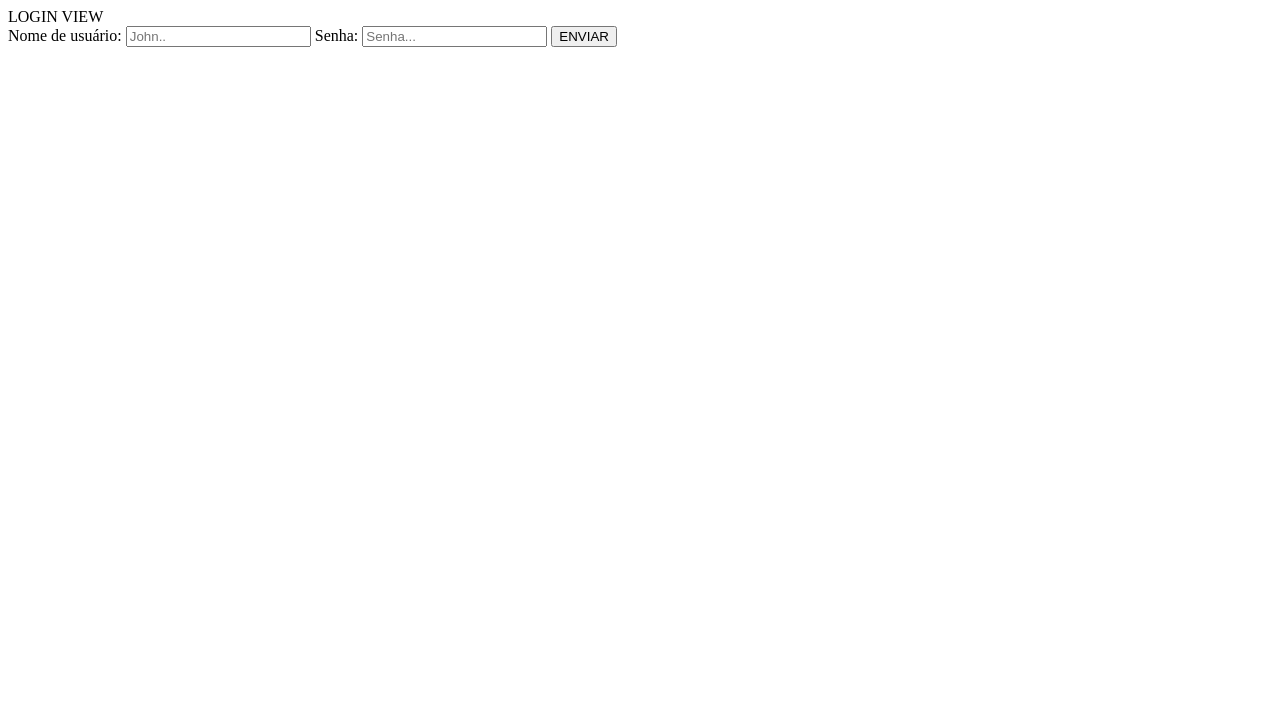
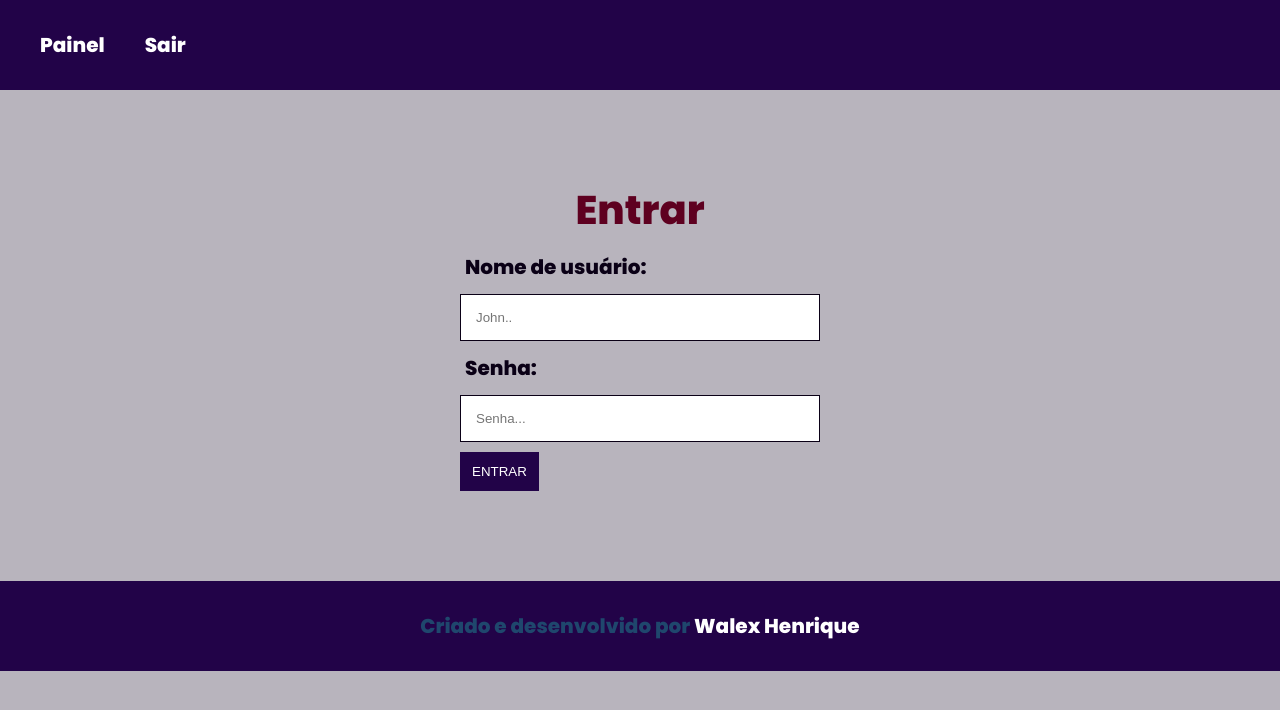
Before and after one commit to walexhenrique/lista-de-tarefas-cbv, a Django app: page / in a window 1280 px wide. Shown: the top 710 px of the page. Run offline with Django 4.2, Linux system fonts and the light colour scheme.

Commit message:
Create first layout html and css

```diff
--- /dev/null
+++ b/list/accounts/static/accounts/css/styles.css
@@ -0,0 +1,117 @@
+:root {
+    --color-background: #B8B4BD;
+    --color-menu: #220348;
+    --color-font-secundary: #1F476D;
+    --color-font-terciary: #5E0020;
+    --color-white: #fff;
+    --color-font-primary: #0A0016;
+}
+
+* {
+    margin: 0;
+    padding: 0;
+    box-sizing: border-box;
+}
+
+html {
+    font-size: 62.5%;
+    background: var(--color-background);
+    font-family: 'Poppins', sans-serif;
+}
+
+.container {
+    max-width: 128rem;
+    margin: 0 auto;
+}
+
+header {
+    background: var(--color-menu);
+    font-size: 2rem;
+}
+
+.menu {
+    padding: 2rem;
+}
+
+.menu ul {
+    list-style: none;
+    display: flex;
+}
+
+.menu ul li a {
+    padding: 1rem;
+    display: block;
+    text-decoration: none;
+    color: var(--color-white);
+    margin: 0 1rem;
+}
+.menu ul li a:hover {
+    color: var(--color-font-secundary);
+}
+/* content-form */
+.content {
+    margin: 4rem 0;
+    display: flex;
+    justify-content: center;
+}
+
+.content-form {
+    padding: 5rem 2rem;
+    font-size: 2rem;
+    min-width: 40rem;
+}
+
+.content-form h1{
+    font-size: 4rem;
+    text-align: center;
+    color: var(--color-font-terciary);
+}
+
+.content-form form label {
+    display: block;
+    color: var(--color-font-primary);
+    margin: 1.2rem 0.5rem;
+}
+
+.content-form form input {
+    display: block;
+    width: 100%;
+    padding: 1.5rem;
+    border: 1px solid var(--color-font-primary);
+}
+
+.send {
+    margin-top: 1rem;
+    background: var(--color-menu);
+    color: var(--color-white);
+    display: block;
+    padding: 1.2rem;
+    border: 0;
+    transition: all 300ms ease-in-out;
+}
+
+.send:hover {
+    cursor: pointer;
+    background-color: var(--color-font-secundary);
+}
+/* footer */
+
+footer {
+    background: var(--color-menu);
+    color: var(--color-font-secundary);
+    text-align: center;
+}
+
+footer a {
+    text-decoration: none;
+    color: var(--color-white);
+}
+
+footer h3 {
+    padding: 3rem;
+    font-size: 2rem;
+}
+
+footer a:hover {
+    color: var(--color-font-terciary);
+}
--- a/list/accounts/templates/accounts/login.html
+++ b/list/accounts/templates/accounts/login.html
@@ -1,17 +1,48 @@
+{% load static %}
 <!DOCTYPE html>
-<html lang="en">
+<html lang="pt-br">
 <head>
     <meta charset="UTF-8">
     <meta http-equiv="X-UA-Compatible" content="IE=edge">
     <meta name="viewport" content="width=device-width, initial-scale=1.0">
-    <title>Document</title>
+    <title>Logar</title>
+    <link rel="stylesheet" href="{% static 'accounts/css/styles.css' %}">
+    <link rel="preconnect" href="https://fonts.googleapis.com">
+    <link rel="preconnect" href="https://fonts.gstatic.com" crossorigin>
+    <link href="https://fonts.googleapis.com/css2?family=Poppins:wght@800&display=swap" rel="stylesheet">
 </head>
 <body>
-    LOGIN VIEW
-    <form action="{% url 'accounts:login' %}" method='POST'>
-        {% csrf_token %}
-        {{form}}
-        <button type="submit">ENVIAR</button>
-    </form>
+    <header>
+        <div class="container">
+            <nav class="menu">
+                <ul>
+                    <li><a href="#">Painel</a></li>
+                    <li><a href="#">Sair</a></li>
+                </ul>
+            </nav>
+        </div>
+    </header>
+
+    <section>
+        <div class="container">
+            <div class="content">
+                <div class="content-form">
+                    <h1>Entrar</h1>
+                    <form action="{% url 'accounts:login' %}" method='POST'>
+                        {% csrf_token %}
+                        {{form}}
+                        <button type="submit" class="send">ENTRAR</button>
+                    </form>
+                </div>
+            </div>
+        </div>
+    </section>
+
+
+    <footer>
+        <div class="container">
+            <h3>Criado e desenvolvido por <a href="https://github.com/walexhenrique">Walex Henrique</a></h3>
+        </div>
+    </footer>
 </body>
 </html>
--- a/list/settings.py
+++ b/list/settings.py
@@ -116,6 +116,7 @@ USE_TZ = True
 
 STATIC_URL = "static/"
 
+
 # Default primary key field type
 # https://docs.djangoproject.com/en/4.1/ref/settings/#default-auto-field
 
--- a/list/tasks/views.py
+++ b/list/tasks/views.py
@@ -1,5 +1,4 @@
 from django.core.paginator import Paginator
-from django.http import Http404
 from django.shortcuts import get_object_or_404, render
 from django.urls import reverse_lazy
 from django.views import View
```
